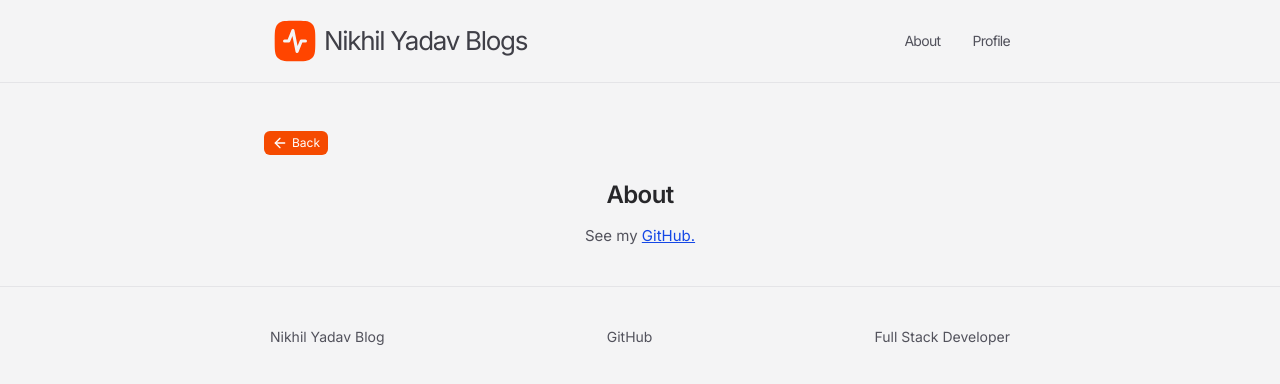
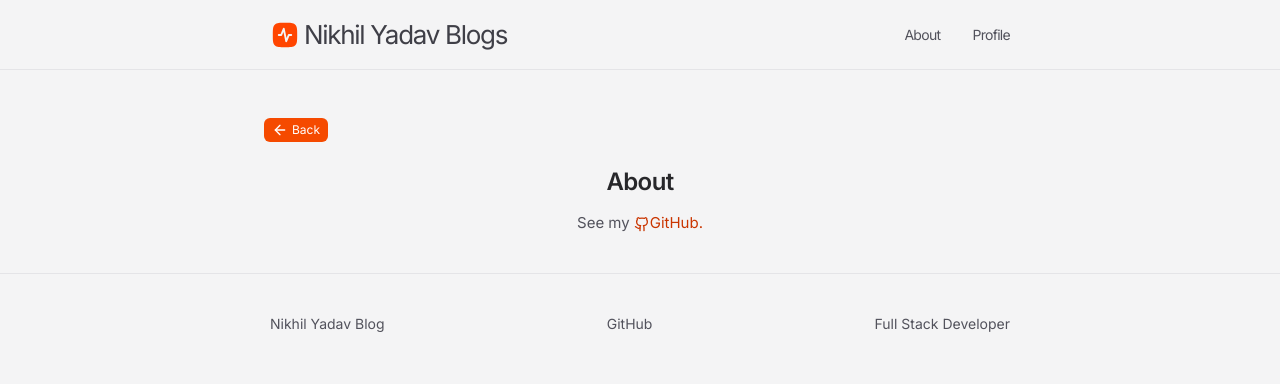
Before and after one commit to MrNikhillyadav/Blogie, a Next.js app: page /about in a window 1280 px wide. Shown: the top 384 px of the page. Built offline with nearby package versions, Linux system fonts and the light colour scheme.

Commit message:
modified icons size

```diff
--- a/components/AboutPage.tsx
+++ b/components/AboutPage.tsx
@@ -1,6 +1,6 @@
 'use client'
 
-import { ArrowLeft } from 'lucide-react';
+import { ArrowLeft,Github } from 'lucide-react';
 import Link from 'next/link';
 
 export default function AboutPage() {
@@ -21,7 +21,13 @@ export default function AboutPage() {
               <h1 className="text-2xl text-center font-semibold tracking-tight mb-4">
                 About
               </h1>
-              <p className="text-zinc-600">See my <a className=" text-blue-700 hover:text-blue-800 underline" href={'https://github.com/MrNikhillyadav'}>GitHub.</a> </p>
+              <p className="text-zinc-600 flex items-center justify-center gap-1">
+                See my
+                <a className=" text-orange-700 flex items-center justify-center hover:text-blue-800" href={'https://github.com/MrNikhillyadav'}>
+                  <Github className="w-4 h-4 rounded-full " />
+                  GitHub.
+                </a>
+              </p>
             </div>
         </section>
       </div>
--- a/components/Navbar.tsx
+++ b/components/Navbar.tsx
@@ -6,18 +6,18 @@ export default function Navbar(){
       <div className="text-zinc-600  flex justify-between text-sm max-w-[800px] w-full mx-auto px-[30px] ">
         <div className="flex gap-1 justify-between items-center">
           <div>
-            <svg width="50" height="50" viewBox="0 0 24 24" xmlns="http://www.w3.org/2000/svg">
+            <svg width="30" height="30" viewBox="0 0 24 24" xmlns="http://www.w3.org/2000/svg">
               <path fill="orangered" d="M6.962 2.421c1.276-.171 2.908-.171 4.981-.171h.114c2.073 0 3.705 0 4.98.171c1.31.176 2.354.545 3.175 1.367c.822.821 1.19 1.866 1.367 3.174c.171 1.276.171 2.908.171 4.981v.114c0 2.073 0 3.705-.171 4.98c-.176 1.31-.545 2.354-1.367 3.175c-.821.822-1.866 1.19-3.174 1.367c-1.276.171-2.908.171-4.981.171h-.114c-2.073 0-3.705 0-4.98-.171c-1.31-.176-2.354-.545-3.175-1.367c-.822-.821-1.19-1.866-1.367-3.174c-.171-1.276-.171-2.908-.171-4.981v-.114c0-2.073 0-3.705.171-4.98c.176-1.31.545-2.354 1.367-3.175c.821-.822 1.866-1.19 3.174-1.367m4.773 4.432a.75.75 0 0 0-1.431-.132L8.492 11.25H7a.75.75 0 0 0 0 1.5h2a.75.75 0 0 0 .696-.472l1.063-2.657l1.506 7.526a.75.75 0 0 0 1.431.132l1.812-4.529H17a.75.75 0 0 0 0-1.5h-2a.75.75 0 0 0-.696.471L13.24 14.38z"/></svg>
           </div>
           <h1 className="text-[26px] tracking-tighter text-zinc-700 ">  Nikhil Yadav Blogs </h1>
         </div>
           <div className="flex justify-between items-center gap-8">
             <Link href={'/about'}
-                className=" tracking-tighter text-zinc-600 ">
+                className=" hover:text-orange-600 transition-all duration-150 tracking-tighter text-zinc-600 ">
                 About
             </Link>
             <Link href={'/dashboard'}
-                className=" tracking-tighter text-zinc-600 ">
+                className=" hover:text-orange-600 transition-all duration-150 tracking-tighter text-zinc-600 ">
                 Profile
             </Link>
           </div>
--- a/components/ProfilePage.tsx
+++ b/components/ProfilePage.tsx
@@ -47,11 +47,11 @@ export default function DashboardPage() {
           </Link>
 
           <div className="mt-6 flex flex-col items-center text-center space-y-2">
-              <User className="w-12 h-12 text-orange-600" />
-            <h1 className="text-2xl text-zinc-600 font-semibold tracking-tight">
+              <User className="w-8 h-8 text-orange-600" />
+            <h1 className="text-xl text-zinc-600 font-semibold tracking-tight">
               Profile
             </h1>
-           <div className="flex flex-col my-2 items-center justify-center">
+           <div className="flex flex-col text-sm my-2 items-center justify-center">
              {user?.name && (
               <p className="text-zinc-600">Name: {user.name}</p>
             )}
@@ -63,7 +63,7 @@ export default function DashboardPage() {
             <button
               onClick={handleSignOut}
               disabled={isSigningOut}
-              className="mt-4 bg-orange-600 hover:bg-orange-500 transition-colors duration-200 px-4 py-2 rounded-md text-white cursor-pointer disabled:opacity-60"
+              className="mt-4 bg-orange-600 text-xs hover:bg-orange-500 transition-colors duration-200 px-4 py-2 rounded-md text-white cursor-pointer disabled:opacity-60"
             >
               {isSigningOut ? "Signing Out..." : "Sign Out"}
             </button>
```
